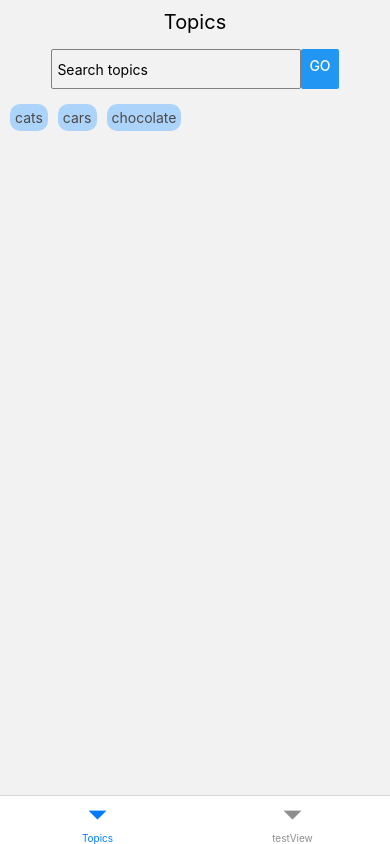
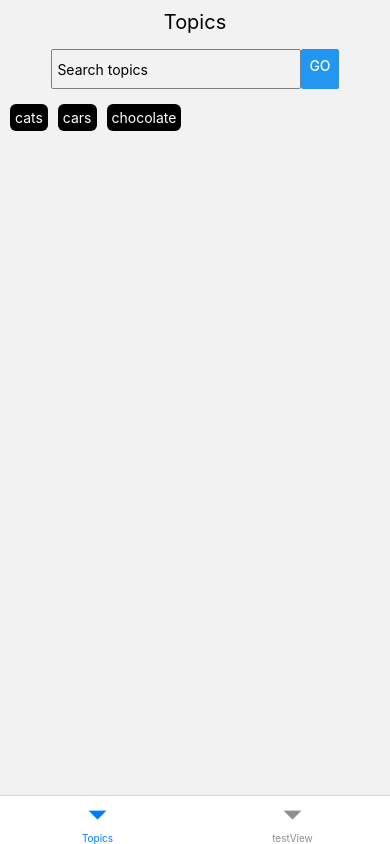
Before and after one commit to mphist/lfg-mobile, a React Native app: screen /Topics in a window 390 px wide. Built offline with nearby package versions, Linux system fonts and the light colour scheme.

Commit message:
CSS - topic item bubble

```diff
--- a/src/components/TopicItemBubble/index.tsx
+++ b/src/components/TopicItemBubble/index.tsx
@@ -9,11 +9,13 @@ export default function TopicItemBubble({ name }: Props) {
 
 const styles = StyleSheet.create({
   bubble: {
-    backgroundColor: 'rgb(172, 212, 250)',
-    color: 'rgb(76, 73, 73)',
-    borderRadius: 10,
+    backgroundColor: 'black',
+    color: 'white',
+    borderRadius: 6,
     width: 'max-content',
     padding: '5px',
     margin: '5px',
+    display: 'flex',
+    alignItems: 'center',
   },
 })
```
